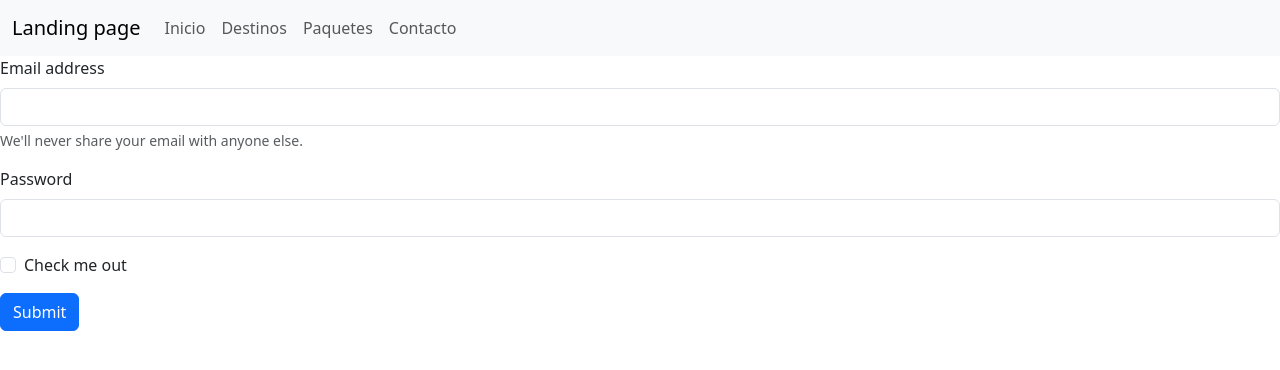
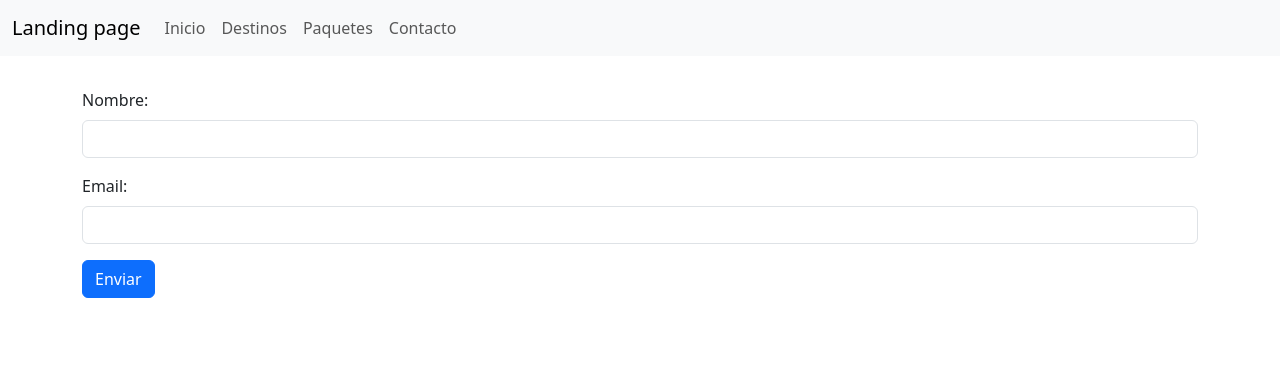
Before and after one commit to miel009/tourism-page-angular-18, an Angular app: page /contacto in a window 1280 px wide. Shown: the top 370 px of the page. Built offline with nearby package versions, Linux system fonts and the light colour scheme.

Commit message:
FormsModule - Tipo plantilla

```diff
--- a/src/app/contacto/contacto.component.css
+++ b/src/app/contacto/contacto.component.css
@@ -0,0 +1,4 @@
+
+.container{
+    margin-top: 2rem;
+}
--- a/src/app/contacto/contacto.component.html
+++ b/src/app/contacto/contacto.component.html
@@ -1,16 +1,15 @@
-<form>
+<div class="container">
+  <form #miFormulario="ngForm"  (ngSubmit)="enviar()">
     <div class="mb-3">
-      <label for="exampleInputEmail1" class="form-label">Email address</label>
-      <input type="email" class="form-control" id="exampleInputEmail1" aria-describedby="emailHelp">
-      <div id="emailHelp" class="form-text">We'll never share your email with anyone else.</div>
+      <label for="nombre" class="form-label"> Nombre: </label>
+      <input type="email" class="form-control" id="nombre" [(ngModel)]="usuario.nombre" required [ngModelOptions]="{standalone: true}">
+       <!-- ng-model para conectar el objeto -->
     </div>
     <div class="mb-3">
-      <label for="exampleInputPassword1" class="form-label">Password</label>
-      <input type="password" class="form-control" id="exampleInputPassword1">
+      <label for="email" class="form-label"> Email:</label>
+      <input type="email" class="form-control" id="email" [(ngModel)]="usuario.email" required [ngModelOptions]="{standalone: true}">
     </div>
-    <div class="mb-3 form-check">
-      <input type="checkbox" class="form-check-input" id="exampleCheck1">
-      <label class="form-check-label" for="exampleCheck1">Check me out</label>
-    </div>
-    <button type="submit" class="btn btn-primary">Submit</button>
+
+    <button type="submit" class="btn btn-primary">Enviar</button>
   </form>
+</div>
--- a/src/app/contacto/contacto.component.ts
+++ b/src/app/contacto/contacto.component.ts
@@ -7,4 +7,13 @@
 })
 export class ContactoComponent {
 
+  public usuario: any = {
+  nombre: '',
+  email: ''
+
+  }
+  enviar(){
+    console.log(this.usuario);
+  }
+
 }
```
